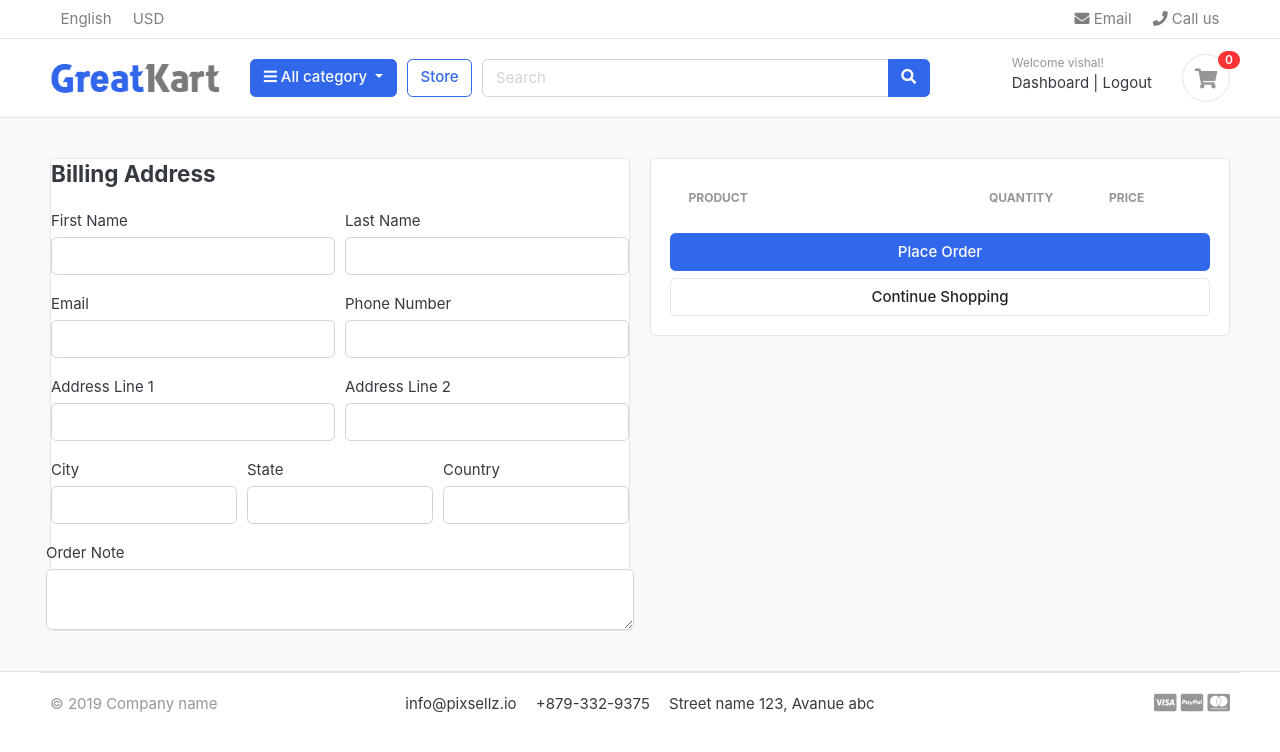
After one commit to vishalipar/Amazing-cart, a Django app: page /cart/checkout/ in a window 1280 px wide. The commit adds this page. Shown: the top 752 px of the page. Run offline with Django 3.2, Linux system fonts and the light colour scheme; a user stored in the database is signed in; data comes from the database, SQL or seed files in the repository; both versions use the stored data as it was after the commit; lists and menus that the app fills with data are empty; some libraries are stand-ins or nearby versions; some web fonts are replaced.

Commit message:
Implemented cart and checkout page for logged in users.

```diff
--- a/carts/context_processors.py
+++ b/carts/context_processors.py
@@ -9,7 +9,10 @@ def counter(request):
     else:
         try:
             cart = Cart.objects.filter(cart_id=_cart_id(request))
-            cart_items= CartItem.objects.all().filter(cart=cart[:1])
+            if request.user.is_authenticated:
+                cart_items = CartItem.objects.all().filter(user=request.user)
+            else:
+                cart_items= CartItem.objects.all().filter(cart=cart[:1])
             for cart_item in cart_items:
                 cart_count = cart_count + cart_item.quantity
         except Cart.DoesNotExist:
--- a/carts/models.py
+++ b/carts/models.py
@@ -1,5 +1,6 @@
 from django.db import models
 from store.models import Product,Variation
+from accounts.models import Account
 
 # Create your models here.
 
@@ -12,9 +13,10 @@ class Cart(models.Model):
 
 
 class CartItem(models.Model):
+    user = models.ForeignKey(Account, on_delete=models.CASCADE, null=True)
     product = models.ForeignKey(Product, on_delete=models.CASCADE)
     variations = models.ManyToManyField(Variation, blank=True)
-    cart = models.ForeignKey(Cart, on_delete=models.CASCADE)
+    cart = models.ForeignKey(Cart, on_delete=models.CASCADE, null=True)
     quantity = models.IntegerField()
     is_active = models.BooleanField(default=True)
 
--- a/carts/urls.py
+++ b/carts/urls.py
@@ -6,4 +6,6 @@ urlpatterns = [
     path('add_cart/<int:product_id>/', views.add_cart, name='add_cart'),
     path('remove_cart/<int:product_id>/<int:cart_item_id>/', views.remove_cart, name='remove_cart'),
     path('remove_cart_item/<int:product_id>/<int:cart_item_id>/', views.remove_cart_item, name='remove_cart_item'),
+
+    path('checkout/', views.checkout, name='checkout'),
 ]
--- a/carts/views.py
+++ b/carts/views.py
@@ -3,6 +3,7 @@ from store.models import Product, Variation
 from .models import Cart,CartItem
 from django.http import HttpResponse
 from django.core.exceptions import ObjectDoesNotExist
+from django.contrib.auth.decorators import login_required
 
 # Create your views here.
 
@@ -13,70 +14,124 @@ def _cart_id(request):
     return cart
 
 def add_cart(request, product_id):
+    current_user = request.user
     product = Product.objects.get(id=product_id)
-    product_variation = []
-    if request.method == 'POST':
-        for item in request.POST:
-            key = item
-            value = request.POST[key]
+    # if the user is authenticated
+    if current_user.is_authenticated:
+        product_variation = []
+        if request.method == 'POST':
+            for item in request.POST:
+                key = item
+                value = request.POST[key]
 
-            try:
-                variation = Variation.objects.get(product=product, variation_category__iexact=key, variation_value__iexact=value)
-                product_variation.append(variation)
-            except:
-                pass
-
-    try:
-        cart = Cart.objects.get(cart_id=_cart_id(request))
-    except Cart.DoesNotExist:
-        cart = Cart.objects.create(
-            cart_id = _cart_id(request)
-        )
-    cart.save()
-
-    is_cart_item_exists = CartItem.objects.filter(product=product, cart=cart).exists()
-    if is_cart_item_exists:
-        cart_item = CartItem.objects.filter(product=product, cart=cart)
-
-        ex_var_list = []
-        id = []
-        for item in cart_item:
-            existing_variation = item.variations.all()
-            ex_var_list.append(list(existing_variation))
-            id.append(item.id)
-        print(ex_var_list)
-
-        if product_variation in ex_var_list:
-            index = ex_var_list.index(product_variation)
-            item_id = id[index]
-            item = CartItem.objects.get(product=product, id=item_id)
-            item.quantity += 1
-            item.save()
-        else:
-            item = CartItem.objects.create(product=product, quantity=1, cart=cart)
-            if len(product_variation) > 0:
-                item.variations.clear()
-                item.variations.add(*product_variation)
-            item.save()
-    else:
-        cart_item = CartItem.objects.create(
-            product = product,
-            quantity = 1,
-            cart = cart,
-        )
-        if len(product_variation) > 0:
-            cart_item.variations.clear()
-            cart_item.variations.add(*product_variation)
-        cart_item.save()
-    return redirect('cart')
+                try:
+                    variation = Variation.objects.get(product=product, variation_category__iexact=key, variation_value__iexact=value)
+                    product_variation.append(variation)
+                except:
+                    pass
 
 
+        is_cart_item_exists = CartItem.objects.filter(product=product, user=current_user).exists()
+        if is_cart_item_exists:
+            cart_item = CartItem.objects.filter(product=product, user=current_user)
+            ex_var_list = []
+            id = []
+            for item in cart_item:
+                existing_variation = item.variations.all()
+                ex_var_list.append(list(existing_variation))
+                id.append(item.id)
+
+            if product_variation in ex_var_list:
+                index = ex_var_list.index(product_variation)
+                item_id = id[index]
+                item = CartItem.objects.get(product=product, id=item_id)
+                item.quantity += 1
+                item.save()
+            else:
+                item = CartItem.objects.create(product=product, quantity=1, user=current_user)
+                if len(product_variation) > 0:
+                    item.variations.clear()
+                    item.variations.add(*product_variation)
+                item.save()
+        else:
+            cart_item = CartItem.objects.create(
+                product = product,
+                quantity = 1,
+                user = current_user,
+            )
+            if len(product_variation) > 0:
+                cart_item.variations.clear()
+                cart_item.variations.add(*product_variation)
+            cart_item.save()
+        return redirect('cart')
+    # if user is not authenticated
+    else:
+        product_variation = []
+        if request.method == 'POST':
+            for item in request.POST:
+                key = item
+                value = request.POST[key]
+
+                try:
+                    variation = Variation.objects.get(product=product, variation_category__iexact=key, variation_value__iexact=value)
+                    product_variation.append(variation)
+                except:
+                    pass
+
+        try:
+            cart = Cart.objects.get(cart_id=_cart_id(request))
+        except Cart.DoesNotExist:
+            cart = Cart.objects.create(
+                cart_id = _cart_id(request)
+            )
+        cart.save()
+
+        is_cart_item_exists = CartItem.objects.filter(product=product, cart=cart).exists()
+        if is_cart_item_exists:
+            cart_item = CartItem.objects.filter(product=product, cart=cart)
+
+            ex_var_list = []
+            id = []
+            for item in cart_item:
+                existing_variation = item.variations.all()
+                ex_var_list.append(list(existing_variation))
+                id.append(item.id)
+            print(ex_var_list)
+
+            if product_variation in ex_var_list:
+                index = ex_var_list.index(product_variation)
+                item_id = id[index]
+                item = CartItem.objects.get(product=product, id=item_id)
+                item.quantity += 1
+                item.save()
+            else:
+                item = CartItem.objects.create(product=product, quantity=1, cart=cart)
+                if len(product_variation) > 0:
+                    item.variations.clear()
+                    item.variations.add(*product_variation)
+                item.save()
+        else:
+            cart_item = CartItem.objects.create(
+                product = product,
+                quantity = 1,
+                cart = cart,
+            )
+            if len(product_variation) > 0:
+                cart_item.variations.clear()
+                cart_item.variations.add(*product_variation)
+            cart_item.save()
+        return redirect('cart')
+
+
+# nnext
 def remove_cart(request, product_id, cart_item_id):
-    cart = Cart.objects.get(cart_id=_cart_id(request))
     product = get_object_or_404(Product, id=product_id)
     try:
+        if request.user.is_authenticated:
+            cart_item = CartItem.objects.get(product=product,user=request.user, id=cart_item_id)
+        else:
+            cart = Cart.objects.get(cart_id=_cart_id(request))
 
-        cart_item = CartItem.objects.get(product=product,cart=cart, id=cart_item_id)
         if cart_item.quantity > 1:
             cart_item.quantity -= 1
             cart_item.save()
@@ -88,19 +143,56 @@ def remove_cart(request, product_id, cart_item_id):
 
 
 def remove_cart_item(request, product_id, cart_item_id):
-    cart = Cart.objects.get(cart_id=_cart_id(request))
     product = get_object_or_404(Product, id=product_id)
-    cart_item = CartItem.objects.get(product=product, cart=cart, id=cart_item_id)
+    if request.user.is_authenticated:
+        cart_item = CartItem.objects.get(product=product, user=request.user, id=cart_item_id)
+    else:
+        cart = Cart.objects.get(cart_id=_cart_id(request))
+        cart_item = CartItem.objects.get(product=product,cart=cart,id=cart_item_id)
+
     cart_item.delete()
     return redirect('cart')
 
 
-def cart(request, total=0, quantity=0, cart_item=None):
+def cart(request, total=0, quantity=0, cart_items=None):
     try:
         tax=0
         grand_total = 0
-        cart = Cart.objects.get(cart_id=_cart_id(request))
-        cart_items = CartItem.objects.filter(cart=cart, is_active=True)
+        if request.user.is_authenticated:
+            cart_items = CartItem.objects.filter(user=request.user, is_active=True)
+        else:
+            cart = Cart.objects.get(cart_id=_cart_id(request))
+            cart_items = CartItem.objects.filter(cart=cart, is_active=True)
+        for cart_item in cart_items:
+            total += (cart_item.product.price * cart_item.quantity)
+            quantity += cart_item.quantity
+        tax = (2 * total)/100
+        grand_total = total + tax
+
+    except ObjectDoesNotExist:
+        pass
+
+    context = {
+        'total': total,
+        'quantity': quantity,
+        'cart_items': cart_items,
+        'tax': tax,
+        'grand_total': grand_total,
+    }
+    return render(request, 'store/cart.html', context)
+
+
+
+@login_required(login_url='login')
+def checkout(request, total=0, quantity=0, cart_items=None):
+    try:
+        tax=0
+        grand_total = 0
+        if request.user.is_authenticated:
+            cart_items = CartItem.objects.filter(user=request.user, is_active=True)
+        else:
+            cart = Cart.objects.get(cart_id=_cart_id(request))
+            cart_items = CartItem.objects.filter(cart=cart, is_active=True)
         for cart_item in cart_items:
             total += (cart_item.product.price * cart_item.quantity)
             quantity += cart_item.quantity
@@ -117,4 +209,4 @@ def cart(request, total=0, quantity=0, cart_item=None):
         'tax':tax,
         'grand_total': grand_total,
     }
-    return render(request, 'store/cart.html', context)
+    return render(request, 'store/checkout.html', context)
--- a/greatkart/settings.py
+++ b/greatkart/settings.py
@@ -11,6 +11,9 @@ https://docs.djangoproject.com/en/3.1/ref/settings/
 """
 
 from pathlib import Path
+
+DEFAULT_AUTO_FIELD = 'django.db.models.BigAutoField'
+
 
 # Build paths inside the project like this: BASE_DIR / 'subdir'.
 BASE_DIR = Path(__file__).resolve(strict=True).parent.parent
--- a/templates/store/cart.html
+++ b/templates/store/cart.html
@@ -104,7 +104,7 @@
                 <p class="text-center mb-3">
                     <img src="{% static './images/misc/payments.png'%}" height="26">
                 </p>
-                <a href="./place-order.html" class="btn btn-primary btn-block"> Checkout </a>
+                <a href="{% url 'checkout' %}" class="btn btn-primary btn-block"> Checkout </a>
                 <a href="{% url 'store' %}" class="btn btn-light btn-block">Continue Shopping</a>
             </div> <!-- card-body.// -->
             </div> <!-- card.// -->
--- /dev/null
+++ b/templates/store/checkout.html
@@ -0,0 +1,141 @@
+{% extends "base.html" %}
+{% load static %}
+
+{% block content %}
+
+
+<section class="section-content padding-y bg">
+    <div class="container">
+
+
+
+    <div class="row">
+        <aside class="col-lg-6">
+    <div class="card">
+        <div class="cart-body">
+            <h4 class="card-title mb-4">Billing Address</h4>
+            <form action="" method='POST'>
+                {% csrf_token %}
+                <div class="form-row">
+                    <div class="col form-group">
+                        <label for="">First Name</label>
+                        <input type="text" name="first_name" class='form-control' required>
+                    </div>
+                    <div class="col form-group">
+                        <label for="">Last Name</label>
+                        <input type="text" name="first_name" class='form-control' required id="">
+                </div>
+                </div>
+
+                <div class="form-row">
+                    <div class="col form-group">
+                        <label for="">Email</label>
+                        <input type="email" name="email" class='form-control' required>
+                    </div>
+                    <div class="col form-group">
+                        <label for="">Phone Number</label>
+                        <input type="text" name="phone" class='form-control' required id="">
+                </div>
+                </div>
+                <div class="form-row">
+                    <div class="col form-group">
+                        <label for="">Address Line 1</label>
+                        <input type="text" name="addresss_line_1" class='form-control' required>
+                    </div>
+                    <div class="col form-group">
+                        <label for="">Address Line 2</label>
+                        <input type="text" name="addresss_line_2" class='form-control' id="">
+                </div>
+                </div>
+                <div class="form-row">
+                    <div class="col form-group">
+                        <label for="">City</label>
+                        <input type="text" name="city" class='form-control' required>
+                    </div>
+                    <div class="col form-group">
+                        <label for="">State</label>
+                        <input type="text" name="state" class='form-control' required id="">
+                </div>
+                    <div class="col form-group">
+                        <label for="">Country</label>
+                        <input type="text" name="country" class='form-control' required>
+                    </div>
+                </div>
+
+                    <div class="form-row">
+                        <label for="">Order Note</label>
+                        <textarea name="order_note" id="" rows="2" class='form-control'></textarea>
+                    </div>
+
+        </div>
+
+    </div> <!-- card.// -->
+
+        </aside> <!-- col.// -->
+        <aside class="col-lg-6">
+
+            <div class="card">
+            <div class="card-body">
+                <table class="table table-borderless table-shopping-cart">
+                    <thead class="text-muted">
+                    <tr class="small text-uppercase">
+                      <th scope="col">Product</th>
+                      <th scope="col" width="120">Quantity</th>
+                      <th scope="col" width="120">Price</th>
+                    </tr>
+                    </thead>
+                    <tbody>
+
+                    {% for cart_item in cart_items %}
+                    <tr>
+                        <td>
+                            <figure class="itemside align-items-center">
+                                <div class="aside"><img src="{{ cart_item.product.images.url}}" class="img-sm"></div>
+                                <figcaption class="info">
+                                    <a href="{{ cart_item.product.get_url }}" class="title text-dark">{{cart_item.product.product_name}}</a>
+                                    <p class="text-muted small">
+                                        {% if cart_item.variations.all %}
+                                        {% for item in cart_item.variations.all %}
+                                        {{ item.variation_category | capfirst }} : {{ item.variation_value | capfirst }} <br>
+                                        {% endfor %}{% endif %}
+                                    </p>
+                                </figcaption>
+                            </figure>
+                        </td>
+                        <td>
+                            <label for="">{{cart_item.quantity}}</label>
+                        </td>
+                        <td>
+                            <div class="price-wrap">
+                                <var class="price">$ {{cart_item.sub_total}}</var>
+                                <small class="text-muted"> $ {{cart_item.product.price}} each </small>
+                            </div> <!-- price-wrap .// -->
+                        </td>
+
+                    </tr>
+                    {% endfor %}
+                    </tbody>
+                    </table>
+
+                <button type="submit" class="btn btn-primary btn-block" name='submit'>Place Order</button>
+                <a href="{% url 'store' %}" class="btn btn-light btn-block">Continue Shopping</a>
+        </form>
+
+            </div> <!-- card-body.// -->
+            </div> <!-- card.// -->
+
+
+
+    </aside> <!-- col.// -->
+
+
+    </div> <!-- row.// -->
+    <!-- ============================ COMPONENT 1 END .// ================================= -->
+
+    </div> <!-- container .//  -->
+    </section>
+
+
+
+
+{% endblock %}
```
Also changed, not shown: accounts/views.py (+61 -10 lines), carts/migrations/0003_cartitem_user_alter_cartitem_cart.py (added), db.sqlite3, store/migrations/0004_alter_variation_variation_category.py (added), 1 other file.
